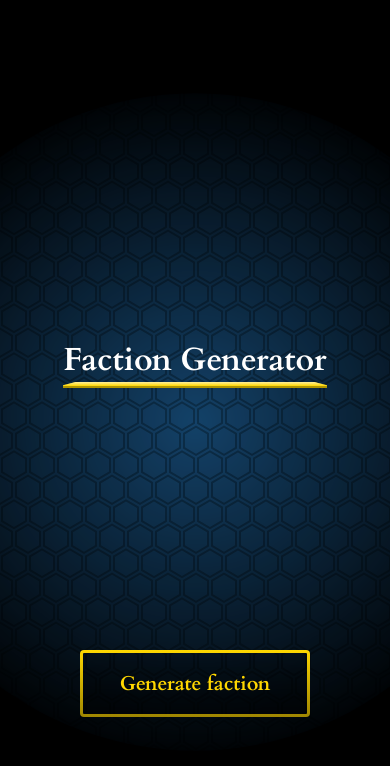
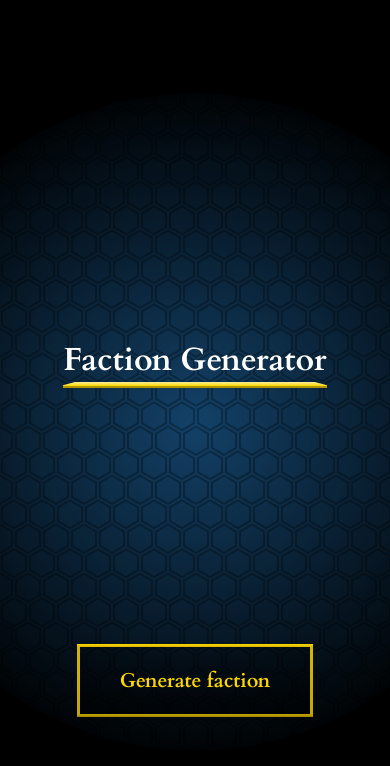
Before and after one commit to KoenHoogendoorn/faction-generator, a React (Create React App) app: page / in a window 390 px wide. Shown: the top 766 px of the page. Built offline with nearby package versions, Linux system fonts and the light colour scheme.

Commit message:
changed border styles to fix safari and mobile

```diff
--- a/src/components/Button/Button.js
+++ b/src/components/Button/Button.js
@@ -3,7 +3,6 @@ import classes from "./Button.module.scss";
 
 const Button = (props) => (
   <button className={classes.Button} onClick={props.clicked}>
-    <i></i>
     Generate faction
   </button>
 );
--- a/src/components/Button/Button.module.scss
+++ b/src/components/Button/Button.module.scss
@@ -12,85 +12,96 @@
   padding: 32px 64px;
   overflow: hidden;
   z-index: 0;
-  background: linear-gradient(
+  border-width: 3px;
+  border-style: solid;
+  -webkit-border-image: linear-gradient(#fed701, #9f8601) 30;
+  -moz-border-image: linear-gradient(#fed701, #9f8601) 30;
+  border-image: linear-gradient(#fed701, #9f8601) 30;
+  //bg
+  background-color: rgba(0, 0, 0, 0); // if you don't set this, it will be white
+  background-image: -webkit-linear-gradient(
     180deg,
-    rgba(0, 0, 0, 0.1) 0%,
+    rgba(0, 0, 0, 0.2) 0%,
     rgba(0, 0, 0, 0.5) 100%
-  );
+  ); /* For Chrome 25 and Safari 6, iOS 6.1, Android 4.3 */
+  background-image: -moz-linear-gradient(
+    180deg,
+    rgba(0, 0, 0, 0.2) 0%,
+    rgba(0, 0, 0, 0.5) 100%
+  ); /* For Firefox (3.6 to 15) */
+  background-image: -o-linear-gradient(
+    180deg,
+    rgba(0, 0, 0, 0.2) 0%,
+    rgba(0, 0, 0, 0.5) 100%
+  ); /* For old Opera (11.1 to 12.0) */
+  background-image: linear-gradient(
+    180deg,
+    rgba(0, 0, 0, 0.2) 0%,
+    rgba(0, 0, 0, 0.5) 100%
+  ); /* Standard syntax; must be last */
 
   &:hover {
     color: #9f8601;
-    background: linear-gradient(
+
+    -webkit-border-image: linear-gradient(#9f8601, #fed701) 30;
+    -moz-border-image: linear-gradient(#9f8601, #fed701) 30;
+    border-image: linear-gradient(#9f8601, #fed701) 30;
+    //bg
+    background-image: -webkit-linear-gradient(
       180deg,
       rgba(0, 0, 0, 0.3) 0%,
       rgba(0, 0, 0, 0.6) 100%
-    );
-
-    &.Button i::before {
-      background: linear-gradient(180deg, #9f8601 0%, #fed701 100%);
-    }
+    ); /* For Chrome 25 and Safari 6, iOS 6.1, Android 4.3 */
+    background-image: -moz-linear-gradient(
+      180deg,
+      rgba(0, 0, 0, 0.3) 0%,
+      rgba(0, 0, 0, 0.6) 100%
+    ); /* For Firefox (3.6 to 15) */
+    background-image: -o-linear-gradient(
+      180deg,
+      rgba(0, 0, 0, 0.3) 0%,
+      rgba(0, 0, 0, 0.6) 100%
+    ); /* For old Opera (11.1 to 12.0) */
+    background-image: linear-gradient(
+      180deg,
+      rgba(0, 0, 0, 0.3) 0%,
+      rgba(0, 0, 0, 0.6) 100%
+    ); /* Standard syntax; must be last */
   }
 
   &:active {
     color: #6b5b00;
+    -webkit-border-image: linear-gradient(#776500, #b49900) 30;
+    -moz-border-image: linear-gradient(#776500, #b49900) 30;
+    border-image: linear-gradient(#776500, #b49900) 30;
     background: linear-gradient(
       180deg,
-      rgba(0, 0, 0, 0.6) 0%,
-      rgba(0, 0, 0, 0.9) 100%
+      rgba(0, 0, 0, 0.5) 0%,
+      rgba(0, 0, 0, 0.8) 100%
     );
-
-    &.Button i::before {
-      background: linear-gradient(180deg, #7e6b00 0%, #d4b500 100%);
-    }
+    //bg
+    background-image: -webkit-linear-gradient(
+      180deg,
+      rgba(0, 0, 0, 0.5) 0%,
+      rgba(0, 0, 0, 0.8) 100%
+    ); /* For Chrome 25 and Safari 6, iOS 6.1, Android 4.3 */
+    background-image: -moz-linear-gradient(
+      180deg,
+      rgba(0, 0, 0, 0.5) 0%,
+      rgba(0, 0, 0, 0.8) 100%
+    ); /* For Firefox (3.6 to 15) */
+    background-image: -o-linear-gradient(
+      180deg,
+      rgba(0, 0, 0, 0.5) 0%,
+      rgba(0, 0, 0, 0.8) 100%
+    ); /* For old Opera (11.1 to 12.0) */
+    background-image: linear-gradient(
+      180deg,
+      rgba(0, 0, 0, 0.5) 0%,
+      rgba(0, 0, 0, 0.8) 100%
+    ); /* Standard syntax; must be last */
   }
 }
-
-.Button i {
-  content: "";
-  position: absolute;
-  z-index: -1;
-  left: 0;
-  top: 0;
-  right: 0;
-  bottom: 0;
-
-  display: block;
-  margin: 0 auto;
-
-  border-radius: 4px;
-  padding: 3px;
-
-  -webkit-mask: linear-gradient(#fff 0 0) content-box,
-    /* this will cover only the content (no padding) */
-      linear-gradient(#fff 0 0) padding-box; /* this will cover the content and the padding */
-  -webkit-mask-composite: destination-out; /* needed for old browsers until the below is more supported */
-  mask-composite: exclude; /* this will exclude the first layer from the second so only the padding area will be kept visible */
-
-  &::before {
-    content: "";
-    transition: 0.3s;
-    position: absolute;
-    left: 0;
-    top: 0;
-    right: 0;
-    bottom: 0;
-    background: linear-gradient(180deg, #fed701 0%, #9f8601 100%);
-  }
-}
-
-// .Button:hover {
-//   transition: 0.3s;
-//   color: #9f8601;
-//   background: linear-gradient(
-//     180deg,
-//     rgba(0, 0, 0, 0.3) 0%,
-//     rgba(0, 0, 0, 0.6) 100%
-//   );
-
-//   &.Button i::before {
-//     background: linear-gradient(180deg, #9f8601 0%, #fed701 100%);
-//   }
-// }
 
 @media screen and (max-width: 600px) {
   .Button {
--- a/src/components/FactionPanel/FactionPanel.js
+++ b/src/components/FactionPanel/FactionPanel.js
@@ -55,7 +55,6 @@ const FactionPanel = (props) => {
         className={`${classes.Dot} ${classes.Bottom} ${classes.Right}`}
       ></div>
       <div className={`${classes.Dot} ${classes.Bottom} ${classes.Left}`}></div>
-      <i></i>
       {`${props.type} ${props.location} who follow ${props.leader}`}
     </div>
   );
--- a/src/components/FactionPanel/FactionPanel.module.scss
+++ b/src/components/FactionPanel/FactionPanel.module.scss
@@ -9,45 +9,33 @@
   max-width: 70%;
   overflow: hidden;
   z-index: 0;
-  background: linear-gradient(
+  backdrop-filter: blur(1px);
+  border-width: 3px;
+  border-style: solid;
+  -webkit-border-image: linear-gradient(#fed701, #9f8601) 30;
+  -moz-border-image: linear-gradient(#fed701, #9f8601) 30;
+  border-image: linear-gradient(#fed701, #9f8601) 30;
+  background-color: rgba(0, 0, 0, 0); // if you don't set this, it will be white
+  background-image: -webkit-linear-gradient(
     180deg,
-    rgba(0, 0, 0, 0) 0%,
-    rgba(0, 0, 0, 0.38) 100%
-  );
-  backdrop-filter: blur(1px);
-}
-
-.FactionPanel i {
-  content: "";
-  position: absolute;
-  z-index: -1;
-  left: 0;
-  top: 0;
-  right: 0;
-  bottom: 0;
-
-  display: block;
-  margin: 0 auto;
-
-  border-radius: 4px;
-  padding: 3px;
-
-  -webkit-mask: linear-gradient(#fff 0 0) content-box,
-    /* this will cover only the content (no padding) */
-      linear-gradient(#fff 0 0) padding-box; /* this will cover the content and the padding */
-  -webkit-mask-composite: destination-out; /* needed for old browsers until the below is more supported */
-  mask-composite: exclude; /* this will exclude the first layer from the second so only the padding area will be kept visible */
-
-  &::before {
-    content: "";
-    transition: 0.3s;
-    position: absolute;
-    left: 0;
-    top: 0;
-    right: 0;
-    bottom: 0;
-    background: linear-gradient(180deg, #fed701 0%, #9f8601 100%);
-  }
+    rgba(0, 0, 0, 0.1) 0%,
+    rgba(0, 0, 0, 0.5) 100%
+  ); /* For Chrome 25 and Safari 6, iOS 6.1, Android 4.3 */
+  background-image: -moz-linear-gradient(
+    180deg,
+    rgba(0, 0, 0, 0.1) 0%,
+    rgba(0, 0, 0, 0.5) 100%
+  ); /* For Firefox (3.6 to 15) */
+  background-image: -o-linear-gradient(
+    180deg,
+    rgba(0, 0, 0, 0.1) 0%,
+    rgba(0, 0, 0, 0.5) 100%
+  ); /* For old Opera (11.1 to 12.0) */
+  background-image: linear-gradient(
+    180deg,
+    rgba(0, 0, 0, 0.1) 0%,
+    rgba(0, 0, 0, 0.5) 100%
+  ); /* Standard syntax; must be last */
 }
 
 .Dot {
```
